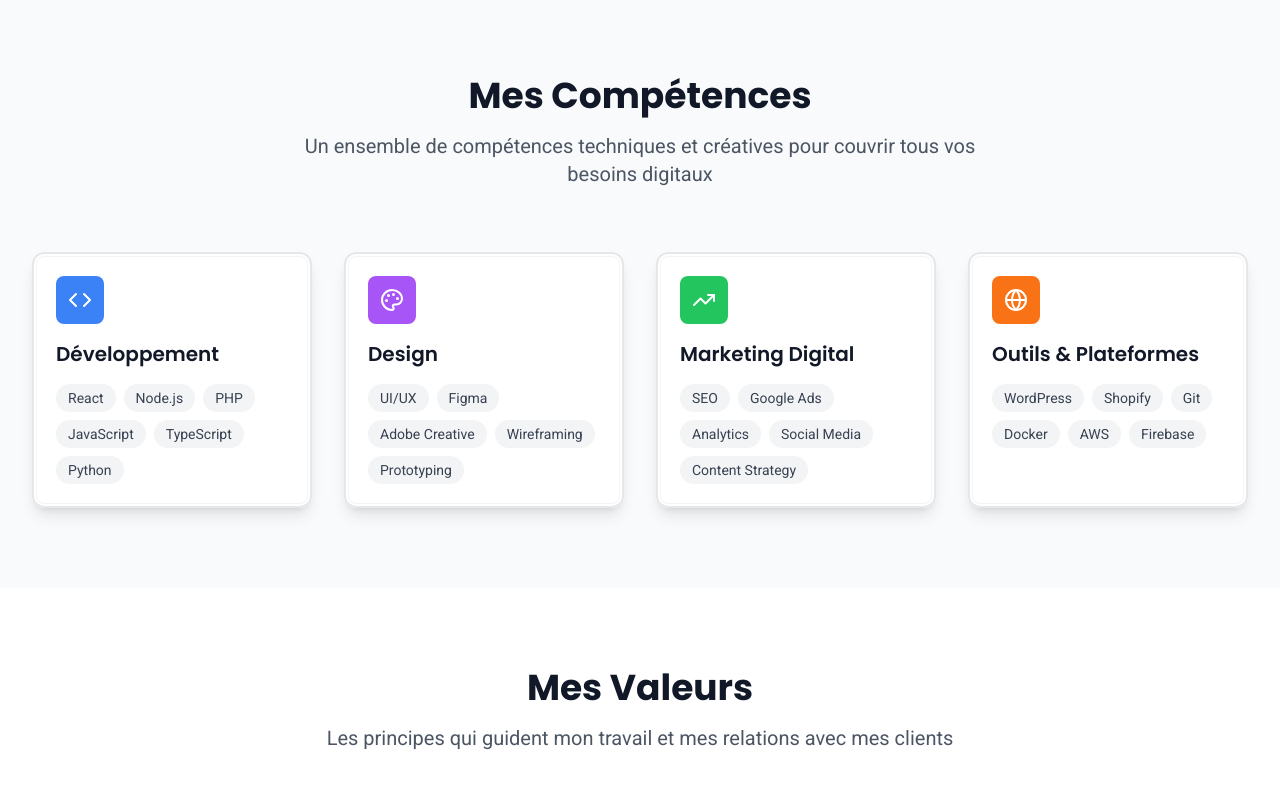
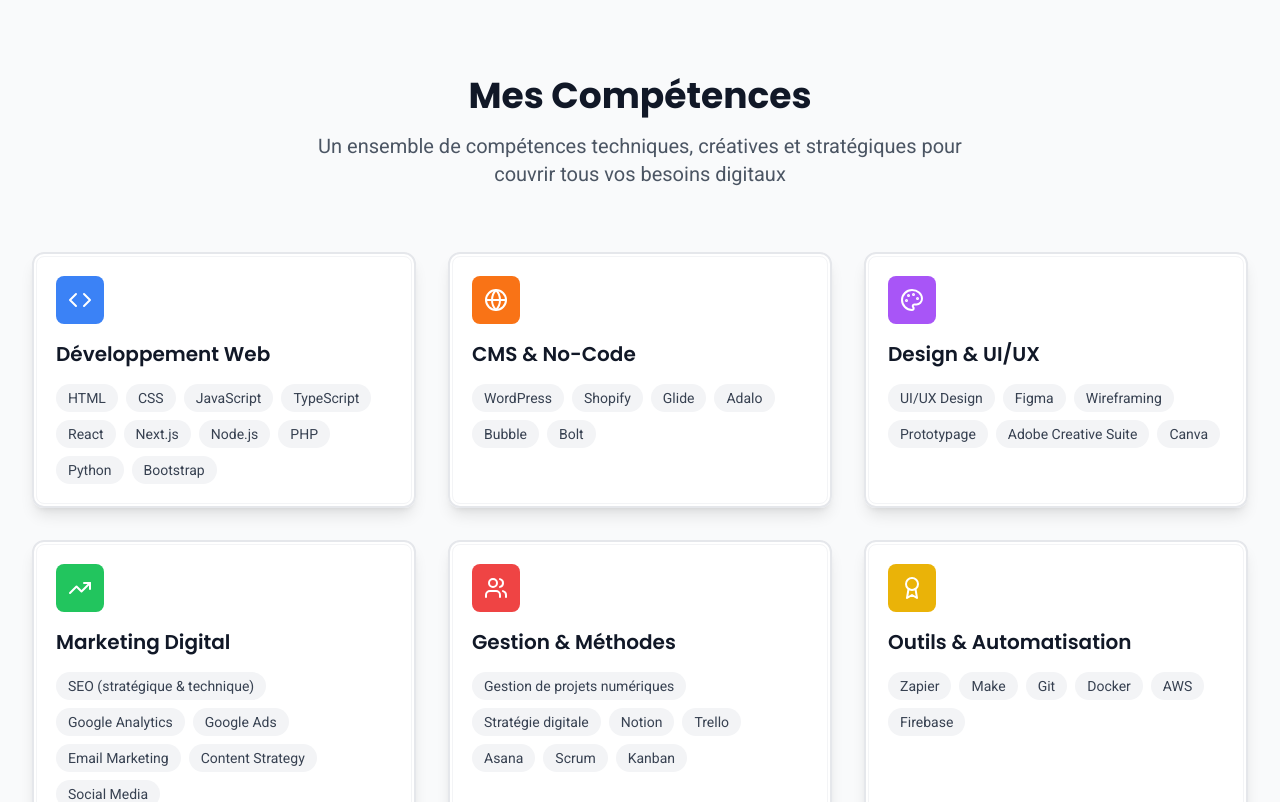
Before and after one commit to tcbrenato/tcb, a React (Vite) app: page /about in a window 1280 px wide. Shown: the part 1620-2422 px from the top of the page. Built offline with nearby package versions, Linux system fonts and the light colour scheme.

Commit message:
Updated About.tsx

```diff
--- a/src/pages/About.tsx
+++ b/src/pages/About.tsx
@@ -255,16 +255,87 @@ const About = () => {
         Mes Compétences
       </h2>
       <p className="text-xl text-gray-600 max-w-2xl mx-auto">
-        Un ensemble de compétences techniques et créatives pour couvrir tous vos besoins digitaux
+        Un ensemble de compétences techniques, créatives et stratégiques pour couvrir tous vos besoins digitaux
       </p>
     </div>
 
     <div
-      className={`grid grid-cols-1 md:grid-cols-2 lg:grid-cols-4 gap-8 transition-all duration-1000 delay-300 ${
+      className={`grid grid-cols-1 md:grid-cols-2 lg:grid-cols-3 gap-8 transition-all duration-1000 delay-300 ${
         skillsVisible ? 'animate-slide-up' : 'opacity-0'
       }`}
     >
-      {skills.map((skill, index) => (
+      {[
+        {
+          category: "Développement Web",
+          icon: Code,
+          color: "bg-blue-500",
+          items: [
+            "HTML", "CSS", "JavaScript", "TypeScript", "React", "Next.js",
+            "Node.js", "PHP", "Python", "Bootstrap"
+          ]
+        },
+        {
+          category: "CMS & No-Code",
+          icon: Globe,
+          color: "bg-orange-500",
+          items: [
+            "WordPress", "Shopify", "Glide", "Adalo", "Bubble", "Bolt"
+          ]
+        },
+        {
+          category: "Design & UI/UX",
+          icon: Palette,
+          color: "bg-purple-500",
+          items: [
+            "UI/UX Design", "Figma", "Wireframing", "Prototypage",
+            "Adobe Creative Suite", "Canva"
+          ]
+        },
+        {
+          category: "Marketing Digital",
+          icon: TrendingUp,
+          color: "bg-green-500",
+          items: [
+            "SEO (stratégique & technique)", "Google Analytics",
+            "Google Ads", "Email Marketing", "Content Strategy", "Social Media"
+          ]
+        },
+        {
+          category: "Gestion & Méthodes",
+          icon: Users,
+          color: "bg-red-500",
+          items: [
+            "Gestion de projets numériques", "Stratégie digitale",
+            "Notion", "Trello", "Asana", "Scrum", "Kanban"
+          ]
+        },
+        {
+          category: "Outils & Automatisation",
+          icon: Award,
+          color: "bg-yellow-500",
+          items: [
+            "Zapier", "Make", "Git", "Docker", "AWS", "Firebase"
+          ]
+        },
+        {
+          category: "Création de Contenu",
+          icon: Heart,
+          color: "bg-pink-500",
+          items: [
+            "Rédaction", "Création de visuels", "Photographie",
+            "Montage vidéo", "Branding personnel"
+          ]
+        },
+        {
+          category: "E-commerce",
+          icon: Target,
+          color: "bg-indigo-500",
+          items: [
+            "Création de boutiques", "Optimisation SEO",
+            "Gestion produits & paiements", "Stratégie de vente"
+          ]
+        }
+      ].map((skill, index) => (
         <div
           key={index}
           className="relative group bg-white rounded-xl shadow-lg hover:shadow-2xl transition-all duration-300 hover:-translate-y-2"
```
